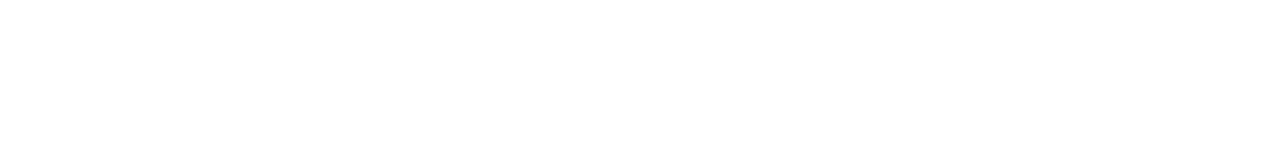
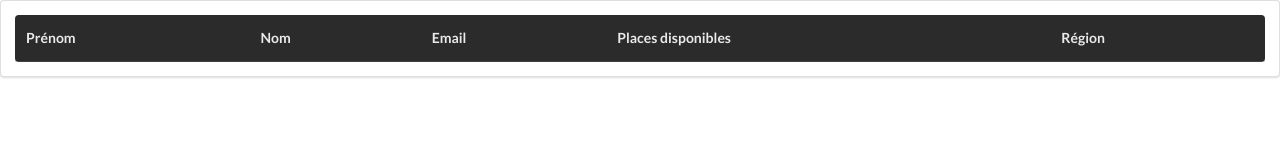
Before and after one commit to ehrlicht/Projet-CoCar, a plain HTML site: page chauffeur.html in a window 1280 px wide. Drawn offline with Linux system fonts and the light colour scheme.

Commit message:
table + theme ui

```diff
--- a/chauffeur.html
+++ b/chauffeur.html
@@ -7,6 +7,18 @@
 </head>
 <!-- id,nom,prenom,email,carCapacity,region -->
 <body>
-
+    <div class="ui segment">
+        <table class="ui inverted table">
+            <thead>
+                <tr>
+                    <th>Prénom</th>
+                    <th>Nom</th>
+                    <th>Email</th>
+                    <th>Places disponibles</th>
+                    <th>Région</th>
+                </tr>
+            </thead>
+        </table>
+    </div>
 </body>
 </html>
```
Also changed, not shown: css/semantic.css.
